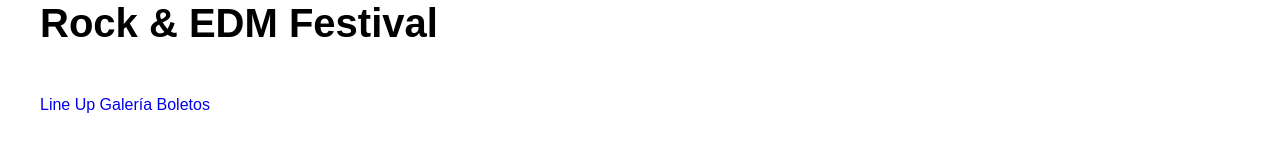
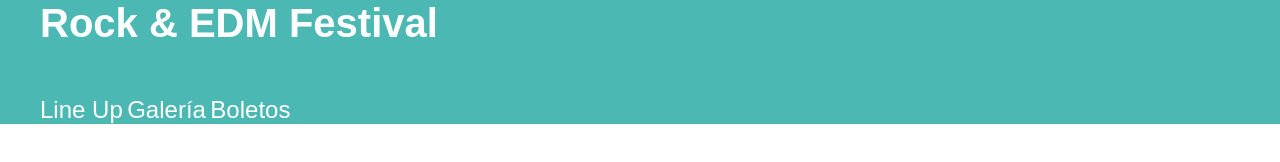
Before and after one commit to AngelEss12/Proyecto-Festival, a website: page index.html in a window 1280 px wide. Drawn offline with Linux system fonts and the light colour scheme.

Commit message:
Aplicando SaSS al header

```diff
--- a/index.html
+++ b/index.html
@@ -14,7 +14,7 @@
     <header class="header">
         <div class="contenedor contenido-header">
             <h1>Rock & EDM Festival</h1>
-            <nav>
+            <nav class="navegacion-principal">
                 <a href="#">Line Up</a>
                 <a href="#">Galería</a>
                 <a href="#">Boletos</a>
--- a/src/scss/app.scss
+++ b/src/scss/app.scss
@@ -1,2 +1,3 @@
 // Hace uso de la creacion del archivo index.scss y el @forward y @use
 @use 'base';
+@use 'layout';
--- /dev/null
+++ b/src/scss/layout/_header.scss
@@ -0,0 +1,20 @@
+@use 'base/variables' as v;
+
+.header {
+    background-color: v.$verde;
+
+    h1 {
+        color: v.$blanco;
+    }
+}
+
+.navegacion-principal {
+    a {
+        color: v.$blanco;
+        font-size: 2.4rem;
+
+        &:hover {
+            color: v.$amarillo;
+        }
+    }
+}
--- /dev/null
+++ b/src/scss/layout/_index.scss
@@ -0,0 +1 @@
+@forward 'header';
```
Also changed, not shown: build/css/app.css.
